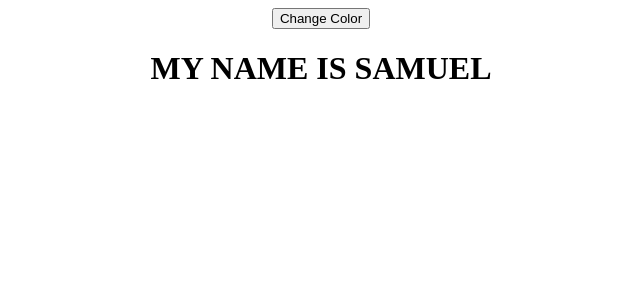
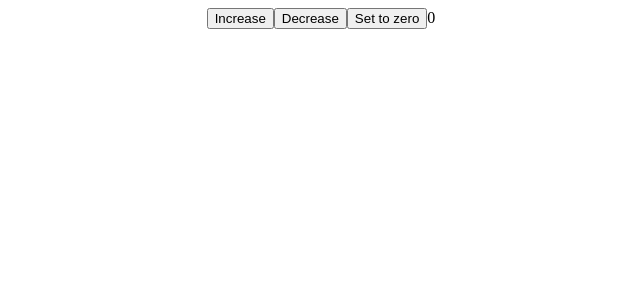
Before and after one commit to samuelezedi/react-basic, a React (Create React App) app: page / in a window 1280 px wide. Shown: the top 300 px of the page, without its empty margins (319-959 px from the left). Built offline with nearby package versions, Linux system fonts and the light colour scheme.

Commit message:
implemented exercise

```diff
--- a/src/App.js
+++ b/src/App.js
@@ -5,14 +5,23 @@ import './App.css';
 import { useState } from 'react';
 
 function App() {
- const [textColor, setTextColor] = useState("black");
-  const handleTextColor = () => {
-    setTextColor(textColor === "black"?"red":"black");
+ let [count, setCount] = useState(0);
+  const decrease = () => {
+    setCount(count-1);
+  }
+  const increase = () => {
+    setCount(count+1);
+  }
+  const zero = () => {
+    setCount(0);
   }
   return (
     <div className="App">
-      <button onClick={handleTextColor}>Change Color</button>
-      <h1 style={{color:textColor}}>MY NAME IS SAMUEL</h1>
+      <button onClick={increase}>Increase</button>
+      <button onClick={decrease}>Decrease</button>
+      <button onClick={zero}>Set to zero</button>
+
+      {count}
     </div>
   );
 }
```
